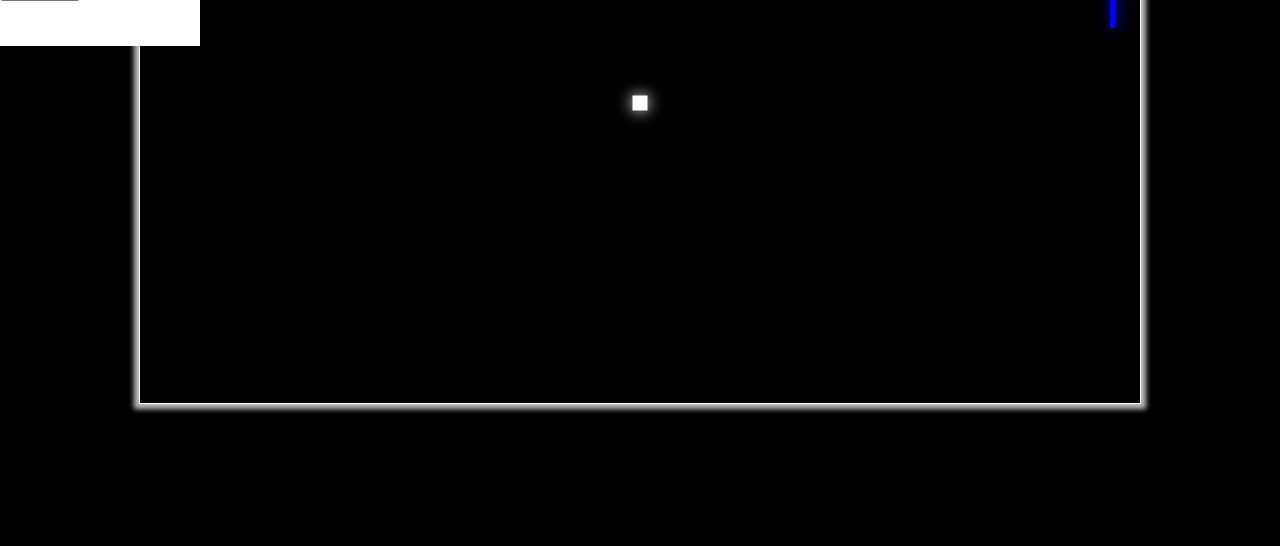
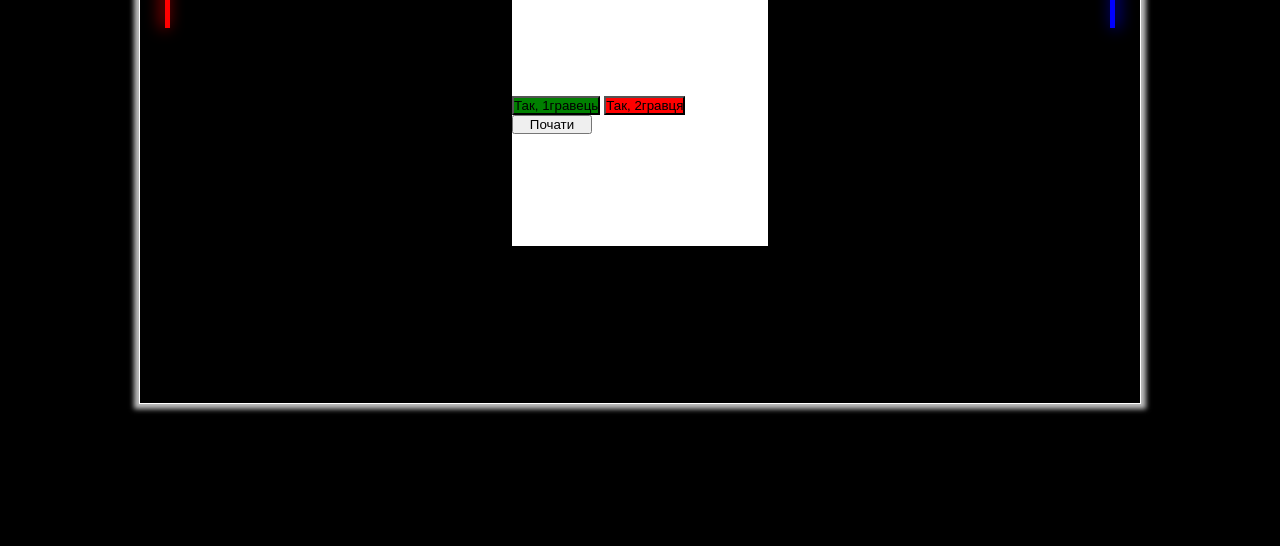
Before and after one commit to deroc1/PingPong2, a plain HTML site: page index.html in a window 1280 px wide. Shown: the part 254-800 px from the top of the page. Drawn offline with Linux system fonts and the light colour scheme.

Commit message:
Update style.css

```diff
--- a/style.css
+++ b/style.css
@@ -15,8 +15,9 @@ h1 {
 .modal {
   position: absolute;
   top: 100px;
-  height: 200px;
-  width: 200px;
+  height: 400px;
+  width: 20%;
+  left: 40%;
   background: white;
   display: flex;
   align-items: center;
```
